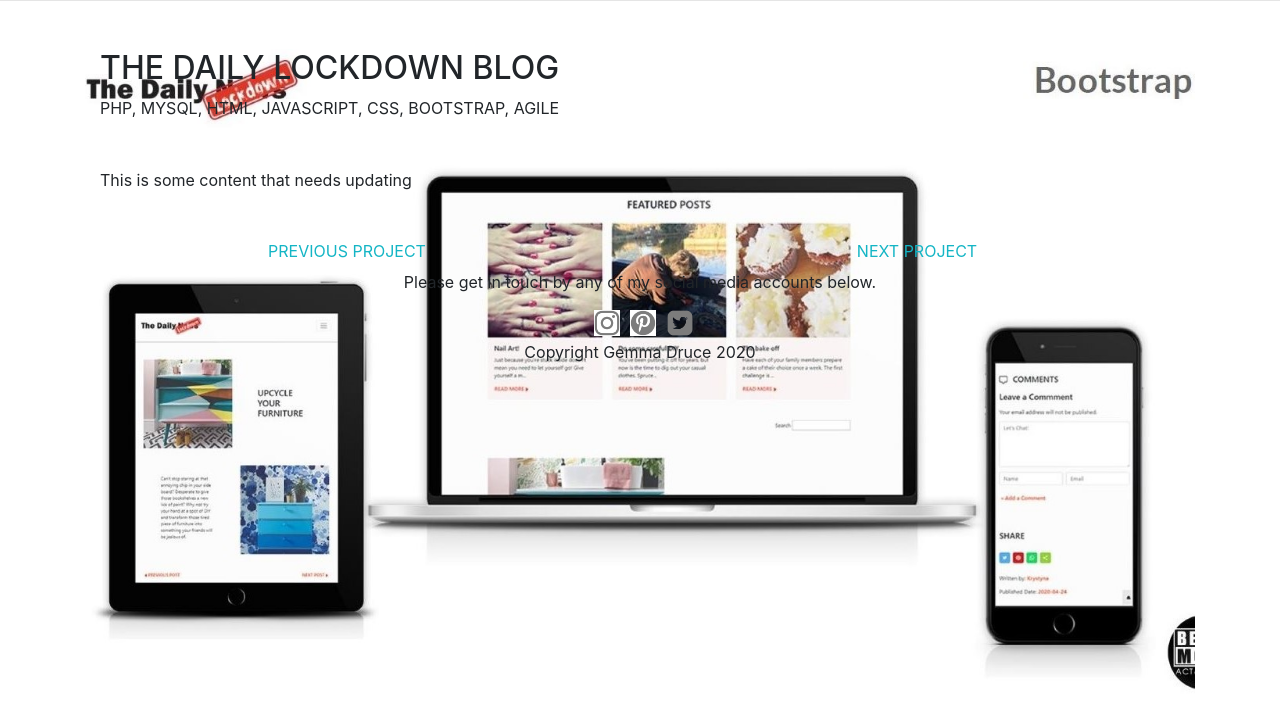
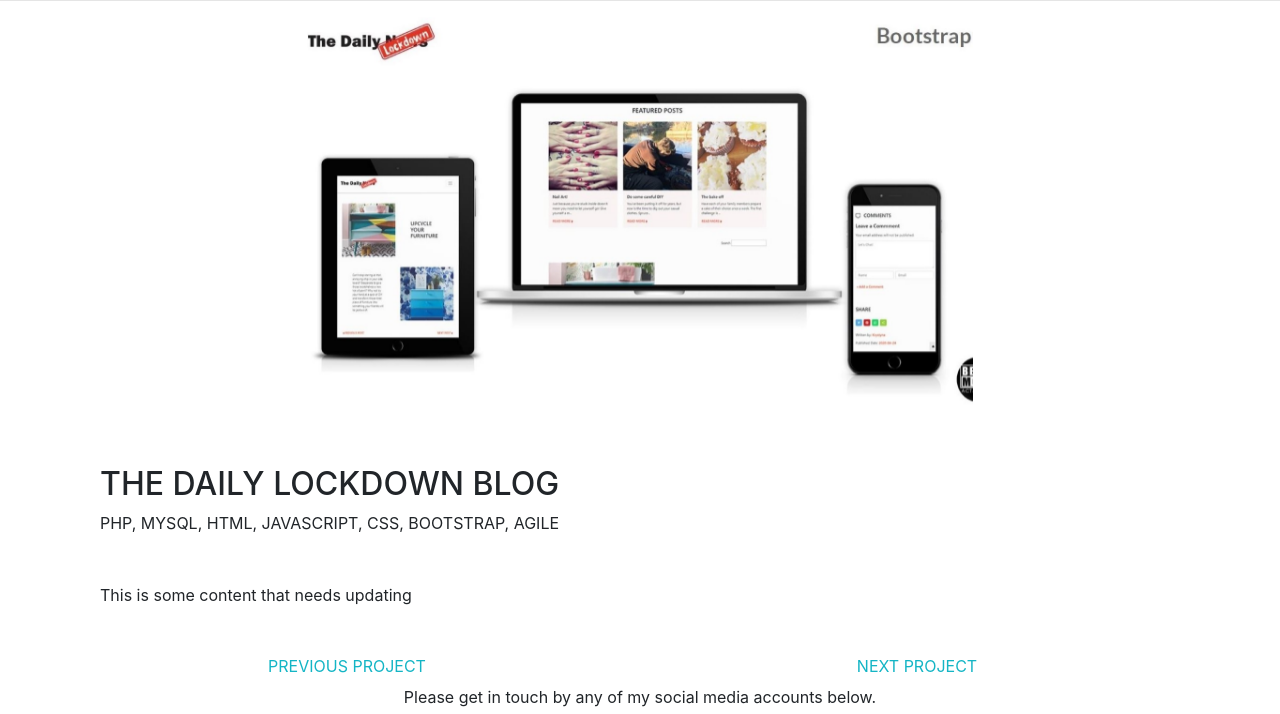
Before and after one commit to GemmieDodger/portfolioGem, a PHP site: page /?controller=portfolio&action=read&projectID=1 in a window 1280 px wide. Shown: the part 70-784 px from the top of the page. Before the commit the page ends 760 px from the top, so only its background shows below. Run offline with PHP 8.4, Linux system fonts and the light colour scheme; data comes from the database, SQL or seed files in the repository; some libraries are stand-ins or nearby versions.

Commit message:
updating read page to have a good sized carousel that doesn't overlap text.

```diff
--- a/public/css/styles.css
+++ b/public/css/styles.css
@@ -134,6 +134,14 @@ a:hover {
 
 .animation-element-onload {
     animation: 1s ease-out 0s 1 slideInFromLeft;
+}
+
+.carousel-inner {
+    width: 60%;
+    text-align: center;
+    min-width: 200px;
+
+
 }
 
 .blue {
--- a/views/portfolio/read.php
+++ b/views/portfolio/read.php
@@ -31,6 +31,7 @@
                 ?>
             </ol>
             <div>
+                <div class="carousel-inner mx-auto">
                 <?php
                 if ($image2 != NULL || !empty($image2)) {
                     ?>
@@ -60,7 +61,7 @@
                     </div>
                 <?php } ?>
             </div>
-
+            </div>
             <a class="carousel-control-prev" href="#carouselExampleIndicators" role="button" data-slide="prev">
                 <span class="carousel-control-prev-icon" aria-hidden="true"></span>
                 <span class="sr-only">Previous</span>
```
